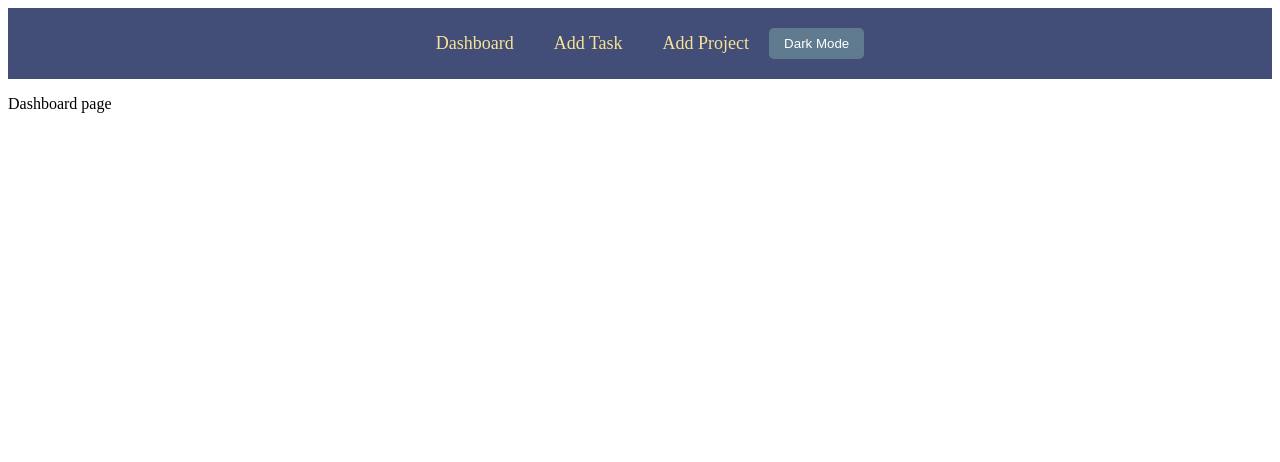
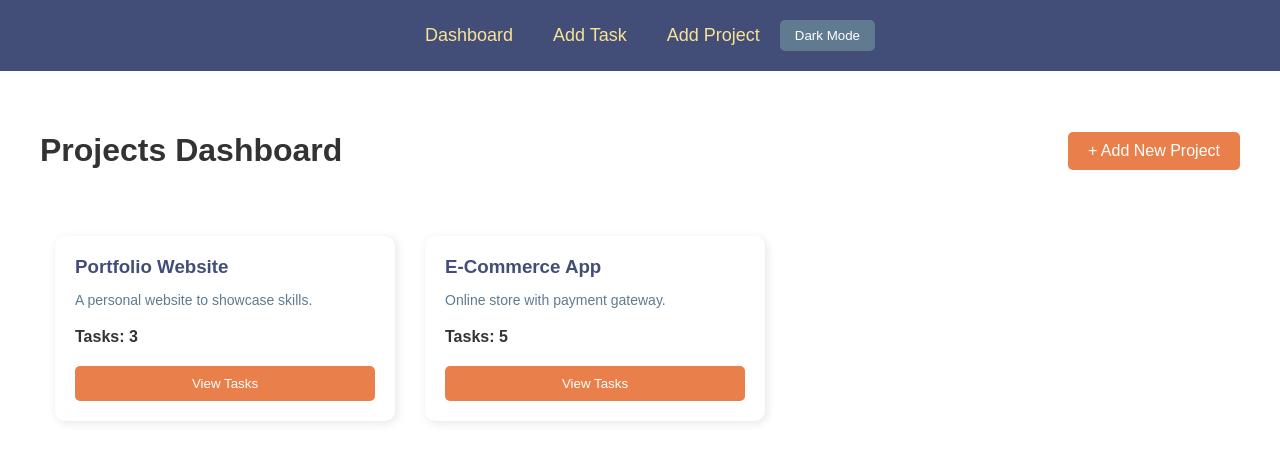
Before and after one commit to Gabriel-sorour/react-dashboard-HCIproject, a React (Vite) app: page / in a window 1280 px wide. Shown: the top 462 px of the page. Built offline with nearby package versions, Linux system fonts and the light colour scheme.

Commit message:
create ProjectCard component and Dashboard layout and add general css file

```diff
--- a/src/App.jsx
+++ b/src/App.jsx
@@ -4,6 +4,7 @@ import Dashboard from './pages/Dashboard';
 import ProjectDetails from './pages/ProjectDetails.jsx';
 import AddTask from './pages/AddTask';
 import AddProject from './pages/AddProject';
+import './styles/general.css'
 
 function App() {
 
--- /dev/null
+++ b/src/components/ProjectCard.css
@@ -0,0 +1,49 @@
+.project-card {
+  background-color: #ffffff;
+  width: 300px;
+  border-radius: 10px;
+
+  padding-top: 20px;
+  padding-bottom: 20px;
+  padding-left: 20px;
+  padding-right: 20px;
+
+  margin-top: 15px;
+  margin-bottom: 15px;
+  margin-left: 15px;
+  margin-right: 15px;
+
+  box-shadow: 2px 2px 10px rgba(0, 0, 0, 0.1);
+}
+
+.project-title {
+  color: #434E78;
+  margin-top: 0px;
+  margin-bottom: 10px;
+}
+
+.project-description {
+  color: #607B8F;
+  font-size: 14px;
+  margin-bottom: 20px;
+}
+
+.tasks-info {
+  margin-bottom: 20px;
+  font-weight: bold;
+}
+
+.view-tasks-btn {
+  background-color: #E97F4A;
+  color: white;
+  border-style: none;
+  cursor: pointer;
+  border-radius: 5px;
+
+  padding-top: 10px;
+  padding-bottom: 10px;
+  padding-left: 15px;
+  padding-right: 15px;
+
+  width: 100%;
+}
--- /dev/null
+++ b/src/components/ProjectCard.jsx
@@ -0,0 +1,18 @@
+import './ProjectCard.css';
+
+function ProjectCard({ title, description, tasksCount }) {
+  return (
+    <div className="project-card">
+      <h3 className="project-title">{title}</h3>
+      <p className="project-description">{description}</p>
+
+      <div className="tasks-info">
+        <span>Tasks: {tasksCount}</span>
+      </div>
+
+      <button className="view-tasks-btn">View Tasks</button>
+    </div>
+  );
+}
+
+export default ProjectCard;
--- a/src/pages/Dashboard.jsx
+++ b/src/pages/Dashboard.jsx
@@ -1,7 +1,30 @@
-function Dashboard(){
+import ProjectCard from '../components/ProjectCard';
+import { Link } from 'react-router-dom';
+
+function Dashboard() {
   return (
-    <p>Dashboard page</p>
-  )
+    <div className="content-area">
+      <div style={{ display: 'flex', justifyContent: 'space-between', alignItems: 'center', marginBottom: '30px' }}>
+        <h1>Projects Dashboard</h1>
+        <Link to="/add-project">
+          <button className="main-button">+ Add New Project</button>
+        </Link>
+      </div>
+
+      <div style={{ display: 'flex', flexWrap: 'wrap' }}>
+        <ProjectCard
+          title="Portfolio Website"
+          description="A personal website to showcase skills."
+          tasksCount={3}
+        />
+        <ProjectCard
+          title="E-Commerce App"
+          description="Online store with payment gateway."
+          tasksCount={5}
+        />
+      </div>
+    </div>
+  );
 }
 
-export default Dashboard
+export default Dashboard;
--- /dev/null
+++ b/src/styles/general.css
@@ -0,0 +1,33 @@
+body {
+  color: #333333;
+  font-family: Arial, sans-serif;
+
+  margin-top: 0px;
+  margin-bottom: 0px;
+  margin-left: 0px;
+  margin-right: 0px;
+}
+
+.content-area {
+  width: 1200px;
+  margin-left: auto;
+  margin-right: auto;
+  padding-top: 40px;
+  padding-bottom: 40px;
+}
+
+.main-button {
+  background-color: #E97F4A;
+  color: #ffffff;
+  font-size: 16px;
+  cursor: pointer;
+  border-top-width: 0px;
+  border-bottom-width: 0px;
+  border-left-width: 0px;
+  border-right-width: 0px;
+  padding-top: 10px;
+  padding-bottom: 10px;
+  padding-left: 20px;
+  padding-right: 20px;
+  border-radius: 5px;
+}
```
